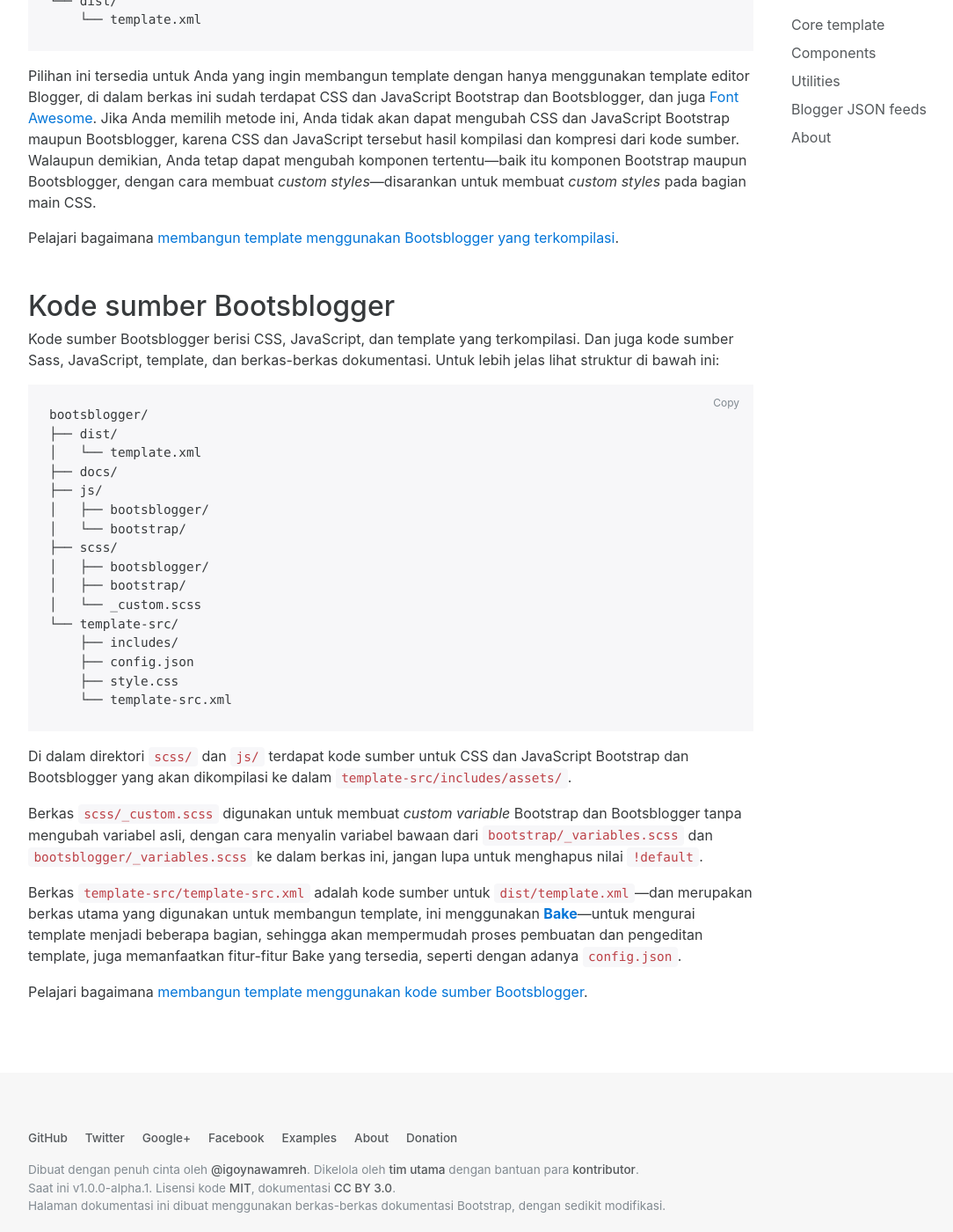
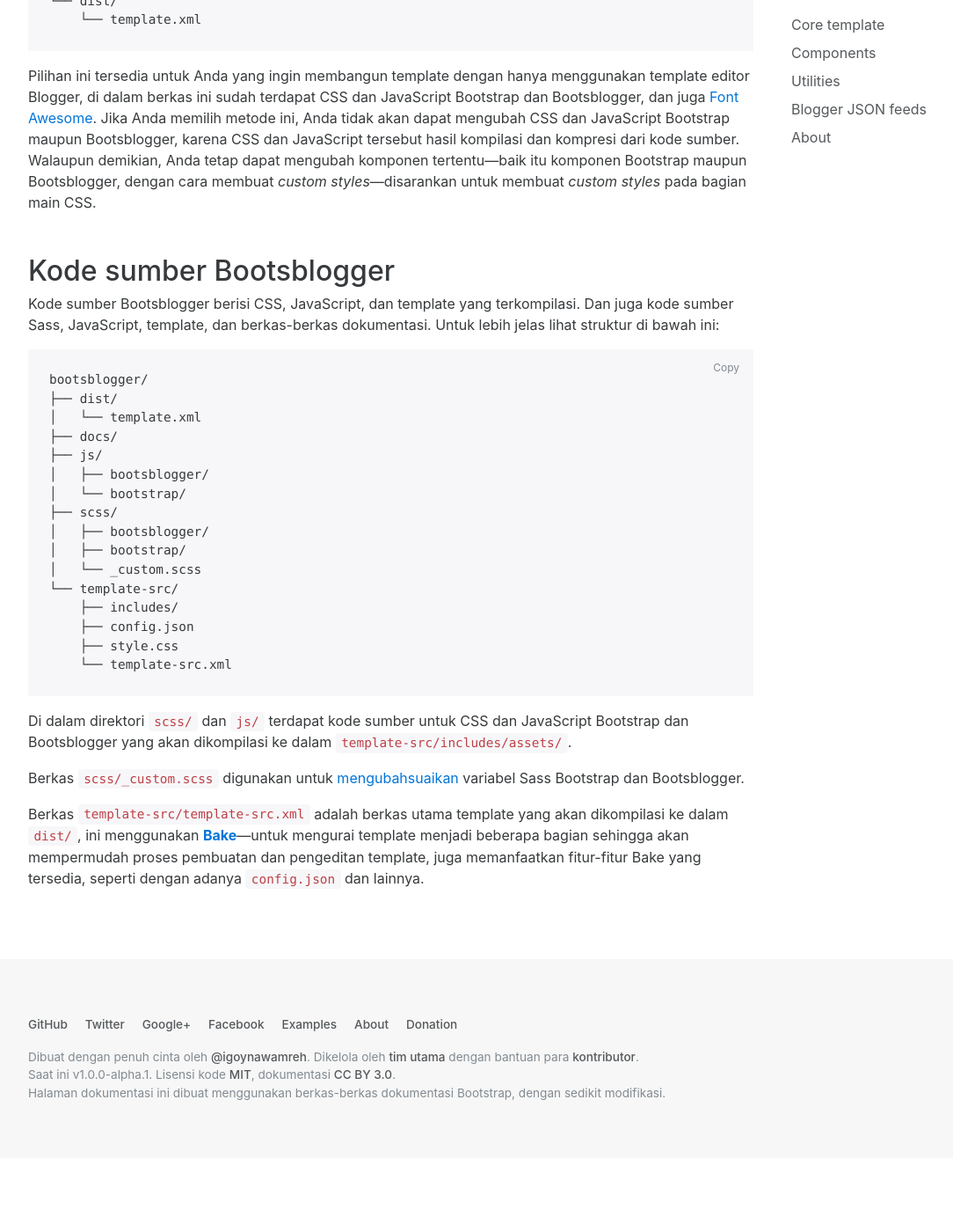
Before and after one commit to taufik-nurrohman/bootsblogger, a Jekyll site: the page built from docs/getting-started/contents.md, in a window 1280 px wide and 1400 px high, scrolled down 657 px. Shown: the whole window at 88% size, without its empty margins (53-1137 px from the left). Built offline with Jekyll 4.4.1, drawn with Linux system fonts in a browser that asks for light colours; after the commit the page ends 1973 px from its top, so only the background shows below that.

Commit message:
contents.md: perbaikan dokumentasi

```diff
--- a/docs/getting-started/contents.md
+++ b/docs/getting-started/contents.md
@@ -18,8 +18,6 @@
 {% endhighlight %}
 
 Pilihan ini tersedia untuk Anda yang ingin membangun template dengan hanya menggunakan template editor Blogger, di dalam berkas ini sudah terdapat CSS dan JavaScript Bootstrap dan Bootsblogger, dan juga [Font Awesome](https://fontawesome.io). Jika Anda memilih metode ini, Anda tidak akan dapat mengubah CSS dan JavaScript Bootstrap maupun Bootsblogger, karena CSS dan JavaScript tersebut hasil kompilasi dan kompresi dari kode sumber. Walaupun demikian, Anda tetap dapat mengubah komponen tertentu—baik itu komponen Bootstrap maupun Bootsblogger, dengan cara membuat *custom styles*—disarankan untuk membuat *custom styles* pada bagian main CSS.
-
-Pelajari bagaimana [membangun template menggunakan Bootsblogger yang terkompilasi](#).
 
 ## Kode sumber Bootsblogger
 
@@ -46,8 +44,6 @@
 
 Di dalam direktori `scss/` dan `js/` terdapat kode sumber untuk CSS dan JavaScript Bootstrap dan Bootsblogger yang akan dikompilasi ke dalam `template-src/includes/assets/`.
 
-Berkas `scss/_custom.scss` digunakan untuk membuat *custom variable* Bootstrap dan Bootsblogger tanpa mengubah variabel asli, dengan cara menyalin variabel bawaan dari `bootstrap/_variables.scss` dan `bootsblogger/_variables.scss` ke dalam berkas ini, jangan lupa untuk menghapus nilai `!default`.
+Berkas `scss/_custom.scss` digunakan untuk [mengubahsuaikan]({{ site.baseurl }}/getting-started/options/) variabel Sass Bootstrap dan Bootsblogger.
 
-Berkas `template-src/template-src.xml` adalah kode sumber untuk `dist/template.xml`—dan merupakan berkas utama yang digunakan untuk membangun template, ini menggunakan **[Bake](https://github.com/MathiasPaumgarten/grunt-bake)**—untuk mengurai template menjadi beberapa bagian, sehingga akan mempermudah proses pembuatan dan pengeditan template, juga memanfaatkan fitur-fitur Bake yang tersedia, seperti dengan adanya `config.json`.
-
-Pelajari bagaimana [membangun template menggunakan kode sumber Bootsblogger](#).
+Berkas `template-src/template-src.xml` adalah berkas utama template yang akan dikompilasi ke dalam `dist/`, ini menggunakan **[Bake](https://github.com/MathiasPaumgarten/grunt-bake)**—untuk mengurai template menjadi beberapa bagian sehingga akan mempermudah proses pembuatan dan pengeditan template, juga memanfaatkan fitur-fitur Bake yang tersedia, seperti dengan adanya `config.json` dan lainnya.
```
